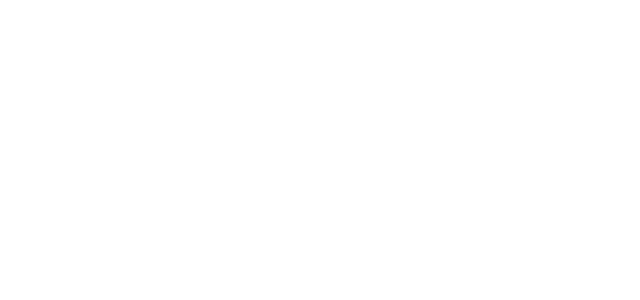
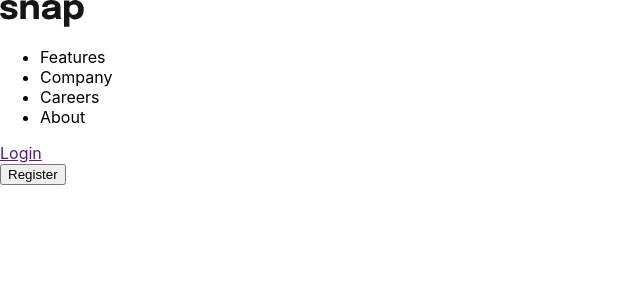
Before and after one commit to steven-mpawulo/intro-section, a React (Create React App) app: page / in a window 1280 px wide. Shown: the top 300 px of the page, without its empty margins (0-640 px from the left). Built offline with nearby package versions, Linux system fonts and the light colour scheme.

Commit message:
writes html for header

```diff
--- a/src/App.js
+++ b/src/App.js
@@ -1,7 +1,10 @@
+import IntroSection from "./components/IntroSection";
 
 function App() {
   return (
-    <></>
+   <div>
+    <IntroSection/>
+   </div>
   );
 }
 
--- a/src/components/Header.js
+++ b/src/components/Header.js
@@ -4,7 +4,19 @@ import Logo from '../images/logo.svg'
 const Header = () => {
   return (
     <header>
+        <div className="my-header">
         <img src={Logo} alt="" />
+        <ul>
+            <li>Features</li>
+            <li>Company</li>
+            <li>Careers</li>
+            <li>About</li>
+
+        </ul>
+        <a href="">Login</a>
+        </div>
+        <button className='register'>Register</button>
+
     </header>
   )
 }
--- a/src/components/Main.js
+++ b/src/components/Main.js
@@ -2,7 +2,7 @@ import React from 'react'
 
 const Main = () => {
   return (
-    <div>Main</div>
+    <div></div>
   )
 }
 
```
